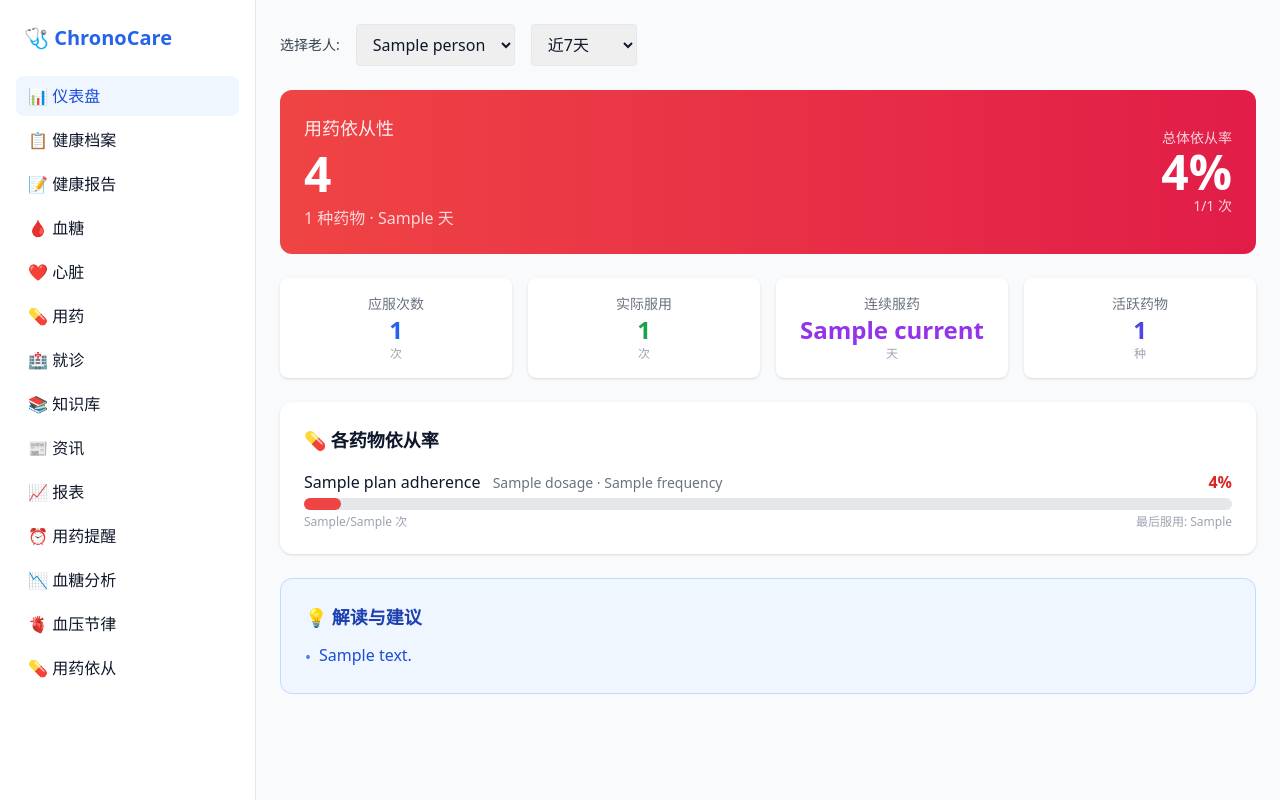
After one commit to mariusiaowego-commits/chronocare, a FastAPI app: template src/chronocare/templates/med_adherence/index.html in a window 1280 px wide. The commit adds this page. Run offline with FastAPI, Linux system fonts and the light colour scheme; the template is opened without the code that fills it: most values are stand-ins (such as "Sample title", 1, 10 or a date in 2020); some libraries are stand-ins or nearby versions.

Commit message:
feat: 用药依从性分析 — 服药规律性统计
- 核心指标:
  - 整体依从率 (实际/应服百分比)
  - 依从评级: 优秀(≥90%)/良好(≥80%)/一般(≥60%)/需改善
  - 连续服药天数 (streak)

- 按药分析:
  - 每种药物独立依从率
  - 期望剂量 vs 实际剂量
  - 最后服药时间

- 时间模式:
  - 24小时服药分布柱状图
  - 高峰服药时段识别

- 解读建议:
  - 自动生成个性化建议
  - 低依从率药物预警提示

- 页面: /med-adherence (💊 用药依从性)
- API: /api/med-adherence/analysis

```diff
--- a/src/chronocare/main.py
+++ b/src/chronocare/main.py
@@ -24,6 +24,7 @@ from chronocare.routers.api.health_report import router as api_health_report_rou
 from chronocare.routers.api.notification import router as api_notification_router
 from chronocare.routers.api.bs_analysis import router as api_bs_analysis_router
 from chronocare.routers.api.bp_circadian import router as api_bp_circadian_router
+from chronocare.routers.api.med_adherence import router as api_med_adherence_router
 
 # Page routers
 from chronocare.routers.pages.dashboard import router as pages_dashboard_router
@@ -40,6 +41,7 @@ from chronocare.routers.pages.health_profile import router as pages_health_profi
 from chronocare.routers.pages.health_report import router as pages_health_report_router
 from chronocare.routers.pages.bs_analysis import router as pages_bs_analysis_router
 from chronocare.routers.pages.bp_circadian import router as pages_bp_circadian_router
+from chronocare.routers.pages.med_adherence import router as pages_med_adherence_router
 
 app = FastAPI(title="ChronoCare", description="老年父母健康管理平台", version="0.2.0")
 
@@ -72,6 +74,7 @@ app.include_router(api_health_report_router)
 app.include_router(api_notification_router)
 app.include_router(api_bs_analysis_router)
 app.include_router(api_bp_circadian_router)
+app.include_router(api_med_adherence_router)
 
 # Register page routers
 app.include_router(pages_dashboard_router)
@@ -88,6 +91,7 @@ app.include_router(pages_health_profile_router)
 app.include_router(pages_health_report_router)
 app.include_router(pages_bs_analysis_router)
 app.include_router(pages_bp_circadian_router)
+app.include_router(pages_med_adherence_router)
 
 
 @app.get("/")
--- a/src/chronocare/templates/base.html
+++ b/src/chronocare/templates/base.html
@@ -57,6 +57,9 @@
                 <a href="/bp-circadian" class="flex items-center gap-3 px-3 py-2 rounded-lg hover:bg-slate-100 dark:hover:bg-slate-700">
                     🫀 血压节律
                 </a>
+                <a href="/med-adherence" class="flex items-center gap-3 px-3 py-2 rounded-lg hover:bg-slate-100 dark:hover:bg-slate-700">
+                    💊 用药依从
+                </a>
             </nav>
         </aside>
 
--- /dev/null
+++ b/src/chronocare/templates/med_adherence/index.html
@@ -0,0 +1,166 @@
+{% extends "base.html" %}
+{% block title %}用药依从性 - ChronoCare{% endblock %}
+
+{% block content %}
+<div class="max-w-6xl mx-auto">
+    <!-- 老人切换器 -->
+    <div class="mb-6 flex items-center gap-4">
+        <label class="text-sm font-medium text-gray-700">选择老人:</label>
+        <select onchange="location.href='/med-adherence?person_id='+this.value+'&days={{ days }}'" class="border rounded px-3 py-2">
+            {% for p in persons %}
+            <option value="{{ p.id }}" {% if p.id == selected_person_id %}selected{% endif %}>{{ p.name }}</option>
+            {% endfor %}
+        </select>
+        <select onchange="location.href='/med-adherence?person_id={{ selected_person_id }}&days='+this.value" class="border rounded px-3 py-2">
+            <option value="7" {% if days == 7 %}selected{% endif %}>近7天</option>
+            <option value="30" {% if days == 30 %}selected{% endif %}>近30天</option>
+            <option value="90" {% if days == 90 %}selected{% endif %}>近90天</option>
+            <option value="180" {% if days == 180 %}selected{% endif %}>近180天</option>
+        </select>
+    </div>
+
+    {% if analysis and not analysis.error %}
+    <!-- 总体依从性 -->
+    <div class="bg-gradient-to-r {% if analysis.color == 'green' %}from-green-500 to-emerald-600{% elif analysis.color == 'blue' %}from-blue-500 to-indigo-600{% elif analysis.color == 'yellow' %}from-yellow-500 to-orange-600{% else %}from-red-500 to-rose-600{% endif %} rounded-xl p-6 text-white mb-6">
+        <div class="flex items-center justify-between">
+            <div>
+                <h2 class="text-lg opacity-90">用药依从性</h2>
+                <div class="text-5xl font-bold mt-2">{{ analysis.rating }}</div>
+                <p class="mt-2 opacity-80">{{ analysis.plans_count }} 种药物 · {{ analysis.period_days }} 天</p>
+            </div>
+            <div class="text-right">
+                <div class="text-sm opacity-80">总体依从率</div>
+                <div class="text-5xl font-bold">{{ analysis.overall_rate }}%</div>
+                <div class="text-sm opacity-80">{{ analysis.total_taken }}/{{ analysis.total_expected }} 次</div>
+            </div>
+        </div>
+    </div>
+
+    <!-- 统计卡片 -->
+    <div class="grid grid-cols-2 md:grid-cols-4 gap-4 mb-6">
+        <div class="bg-white rounded-lg shadow p-4 text-center">
+            <p class="text-sm text-gray-500">应服次数</p>
+            <p class="text-2xl font-bold text-blue-600">{{ analysis.total_expected }}</p>
+            <p class="text-xs text-gray-400">次</p>
+        </div>
+        <div class="bg-white rounded-lg shadow p-4 text-center">
+            <p class="text-sm text-gray-500">实际服用</p>
+            <p class="text-2xl font-bold text-green-600">{{ analysis.total_taken }}</p>
+            <p class="text-xs text-gray-400">次</p>
+        </div>
+        <div class="bg-white rounded-lg shadow p-4 text-center">
+            <p class="text-sm text-gray-500">连续服药</p>
+            <p class="text-2xl font-bold text-purple-600">{{ analysis.streak.current }}</p>
+            <p class="text-xs text-gray-400">天</p>
+        </div>
+        <div class="bg-white rounded-lg shadow p-4 text-center">
+            <p class="text-sm text-gray-500">活跃药物</p>
+            <p class="text-2xl font-bold text-indigo-600">{{ analysis.plans_count }}</p>
+            <p class="text-xs text-gray-400">种</p>
+        </div>
+    </div>
+
+    <!-- 各药物依从率 -->
+    <div class="bg-white rounded-xl shadow p-6 mb-6">
+        <h3 class="text-lg font-semibold mb-4">💊 各药物依从率</h3>
+        <div class="space-y-4">
+            {% for p in analysis.plan_adherence %}
+            <div>
+                <div class="flex justify-between items-center mb-1">
+                    <div>
+                        <span class="font-medium">{{ p.drug_name }}</span>
+                        <span class="text-sm text-gray-500 ml-2">{{ p.dosage }} · {{ p.frequency }}</span>
+                    </div>
+                    <span class="font-semibold {% if p.rate >= 90 %}text-green-600{% elif p.rate >= 80 %}text-blue-600{% elif p.rate >= 60 %}text-yellow-600{% else %}text-red-600{% endif %}">
+                        {{ p.rate }}%
+                    </span>
+                </div>
+                <div class="w-full bg-gray-200 rounded-full h-3">
+                    <div class="{% if p.rate >= 90 %}bg-green-500{% elif p.rate >= 80 %}bg-blue-500{% elif p.rate >= 60 %}bg-yellow-500{% else %}bg-red-500{% endif %} h-3 rounded-full" style="width:{{ p.rate }}%"></div>
+                </div>
+                <div class="flex justify-between text-xs text-gray-400 mt-1">
+                    <span>{{ p.taken_doses }}/{{ p.expected_doses }} 次</span>
+                    {% if p.last_taken %}
+                    <span>最后服用: {{ p.last_taken[:10] }}</span>
+                    {% endif %}
+                </div>
+            </div>
+            {% endfor %}
+        </div>
+    </div>
+
+    <!-- 服药时间分布 -->
+    {% if analysis.time_pattern and analysis.time_pattern.patterns %}
+    <div class="bg-white rounded-xl shadow p-6 mb-6">
+        <h3 class="text-lg font-semibold mb-4">🕐 服药时间分布</h3>
+        <canvas id="timeChart" height="200"></canvas>
+        {% if analysis.time_pattern.peak %}
+        <p class="text-sm text-gray-500 mt-2 text-center">
+            高峰时段: <span class="font-semibold text-blue-600">{{ analysis.time_pattern.peak.label }}</span>
+            ({{ analysis.time_pattern.peak.count }} 次)
+        </p>
+        {% endif %}
+    </div>
+    {% endif %}
+
+    <!-- 解读 -->
+    <div class="bg-blue-50 border border-blue-200 rounded-xl p-6 mb-6">
+        <h3 class="text-lg font-semibold text-blue-800 mb-3">💡 解读与建议</h3>
+        <ul class="space-y-2">
+            {% for note in analysis.interpretation %}
+            <li class="flex items-start gap-2">
+                <span class="text-blue-500 mt-0.5">•</span>
+                <span class="text-blue-700">{{ note }}</span>
+            </li>
+            {% endfor %}
+        </ul>
+    </div>
+
+    {% elif analysis and analysis.error %}
+    <div class="bg-yellow-50 border border-yellow-300 rounded-xl p-6 text-center">
+        <p class="text-yellow-800">{{ analysis.error }}</p>
+        <p class="text-yellow-600 text-sm mt-2">请先添加用药计划</p>
+    </div>
+    {% else %}
+    <div class="bg-gray-50 rounded-xl p-12 text-center text-gray-400">
+        <p class="text-4xl mb-4">💊</p>
+        <p>请先选择一位老人并添加用药计划</p>
+    </div>
+    {% endif %}
+</div>
+
+{% if analysis and analysis.time_pattern and analysis.time_pattern.patterns %}
+<script>
+const timeData = {{ analysis.time_pattern.patterns | tojson }};
+const labels = timeData.map(t => t.label);
+const counts = timeData.map(t => t.count);
+
+new Chart(document.getElementById('timeChart'), {
+    type: 'bar',
+    data: {
+        labels: labels,
+        datasets: [{
+            label: '服药次数',
+            data: counts,
+            backgroundColor: 'rgba(59, 130, 246, 0.5)',
+            borderColor: '#3b82f6',
+            borderWidth: 1,
+        }]
+    },
+    options: {
+        responsive: true,
+        plugins: {
+            legend: { display: false },
+        },
+        scales: {
+            y: {
+                title: { display: true, text: '次数' },
+                beginAtZero: true,
+                ticks: { stepSize: 1 },
+            }
+        }
+    }
+});
+</script>
+{% endif %}
+{% endblock %}
```
Also changed, not shown: src/chronocare/routers/api/med_adherence.py (added, +19 -0 lines), src/chronocare/routers/pages/med_adherence.py (added, +44 -0 lines), src/chronocare/services/medication_adherence.py (added, +200 -0 lines).
